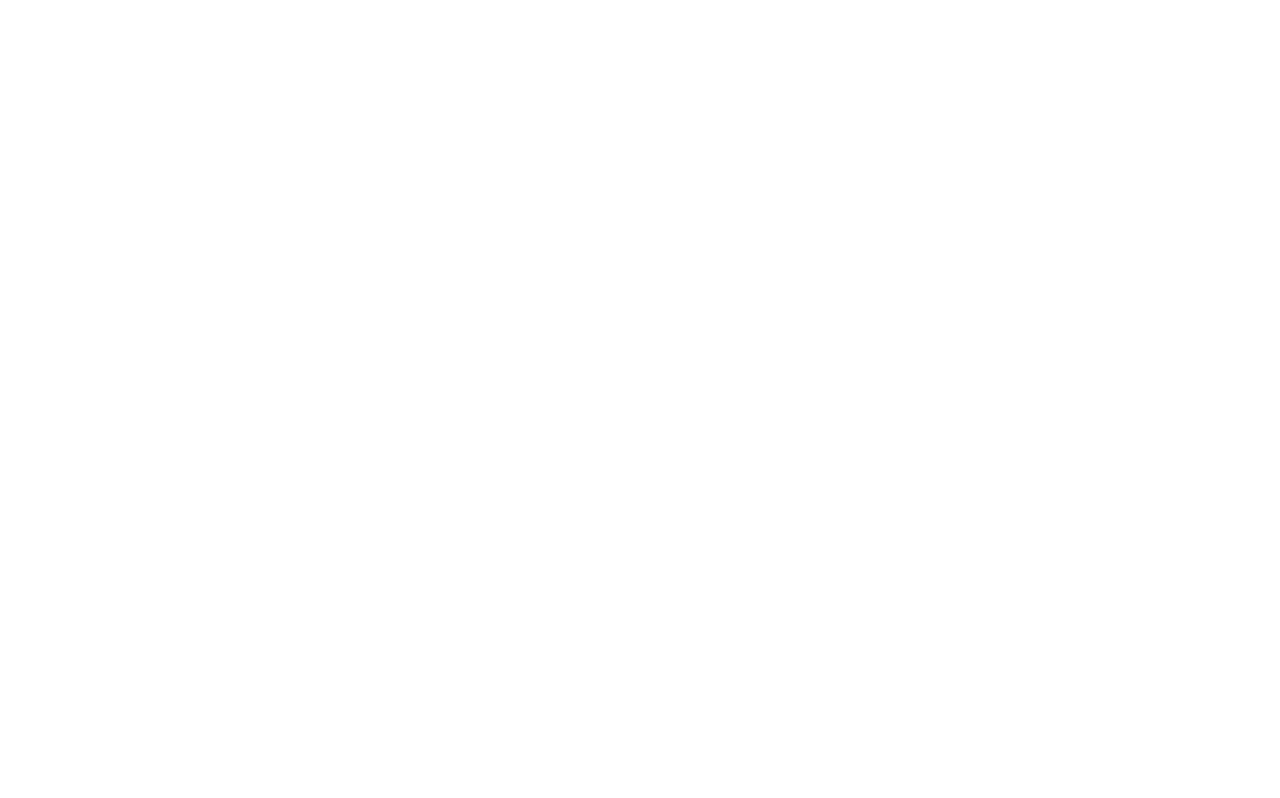
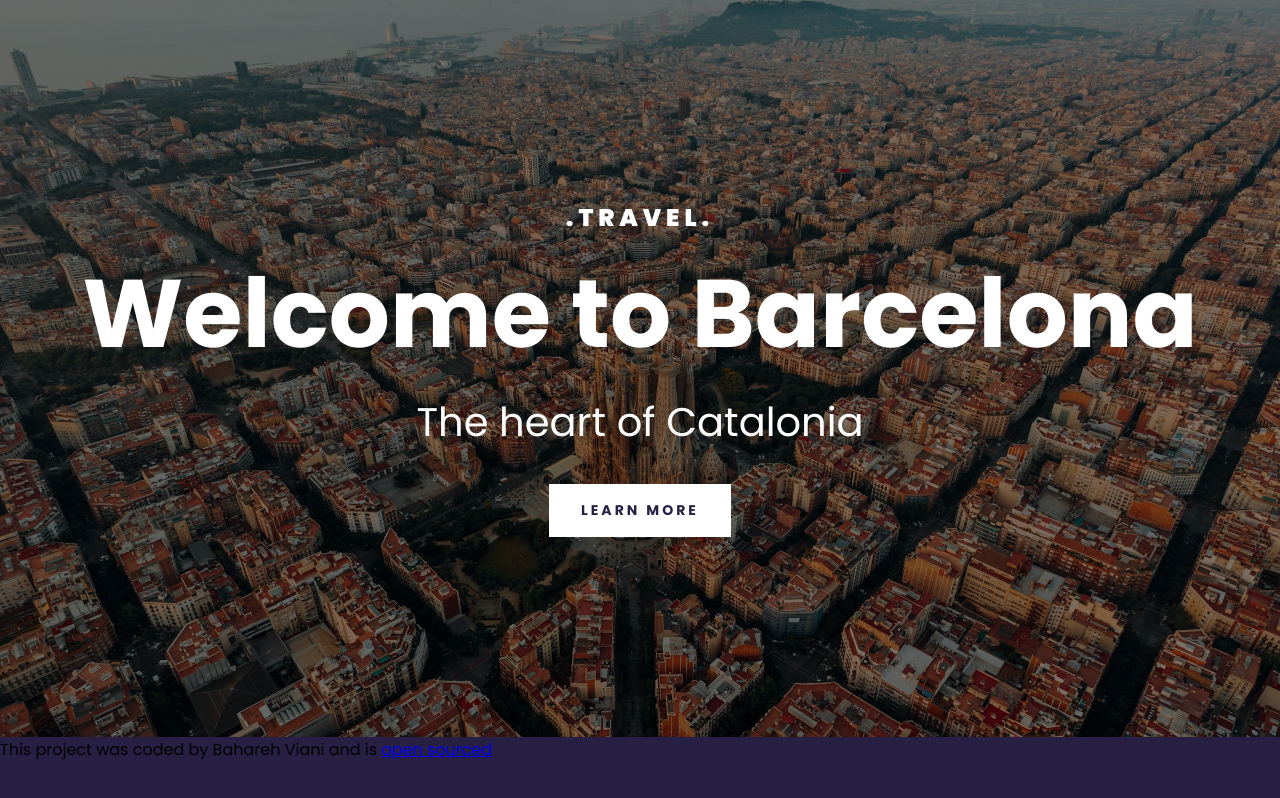
Before and after one commit to BaharehViani/barcelona-travel, a plain HTML site: page index.html in a window 1280 px wide. Drawn offline with Linux system fonts and the light colour scheme.

Commit message:
header added

```diff
--- a/index.html
+++ b/index.html
@@ -1,12 +1,32 @@
 <!DOCTYPE html>
 <html lang="en">
-<head>
-    <meta charset="UTF-8">
-    <meta name="viewport" content="width=device-width, initial-scale=1.0">
-    <link rel="stylesheet" href="src/style.css">
-    <title>Travel</title>
-</head>
-<body>
-
-</body>
+  <head>
+    <meta charset="UTF-8" />
+    <meta http-equiv="X-UA-Compatible" content="IE=edge" />
+    <meta name="viewport" content="width=device-width, initial-scale=1.0" />
+    <link rel="preconnect" href="https://fonts.googleapis.com" />
+    <link rel="preconnect" href="https://fonts.gstatic.com" crossorigin />
+    <link
+      href="https://fonts.googleapis.com/css2?family=Poppins:ital,wght@0,100;0,200;0,300;0,400;0,500;0,600;0,700;0,800;0,900;1,100;1,200;1,300;1,400;1,500;1,600;1,700;1,800;1,900&display=swap"
+      rel="stylesheet"
+    />
+    <link rel="stylesheet" href="src/styles.css" />
+    <title>Welcome to Barcelona</title>
+  </head>
+  <body>
+    <div class="container">
+      <header>
+        <h3>.TRAVEL.</h3>
+        <h1>Welcome to Barcelona</h1>
+        <h2>The heart of Catalonia</h2>
+        <a href="#more">Learn more</a>
+      </header>
+      <footer>
+        This project was coded by Bahareh Viani and is
+        <a href="https://github.com/BaharehViani/travel" target="_blank">
+          open sourced</a
+        >
+      </footer>
+    </div>
+  </body>
 </html>
--- /dev/null
+++ b/src/styles.css
@@ -0,0 +1,76 @@
+body {
+  font-family: "Poppins", sans-serif;
+  background: #272044;
+  margin: 0;
+  padding: 0;
+}
+
+.container {
+  max-width: 1400px;
+  margin: 0 auto;
+}
+
+header {
+  background-image: linear-gradient(rgba(0, 0, 0, 0.5), rgba(0, 0, 0, 0.5)),
+    url("../images/barcelona-above.jpg");
+  background-repeat: no-repeat;
+  background-size: cover;
+  color: white;
+  text-align: center;
+  padding: 200px 0;
+}
+
+header h1 {
+  font-weight: 700;
+  font-size: 96px;
+  line-height: 1;
+  margin: 30px 0;
+}
+
+header h2 {
+  font-weight: 400;
+  font-size: 40px;
+  line-height: 1.5;
+  margin: 0;
+}
+
+header h3 {
+  font-weight: 900;
+  font-size: 24px;
+  line-height: 1.5;
+  letter-spacing: 5px;
+  margin: 0;
+}
+
+header a {
+  font-weight: 700;
+  font-size: 14px;
+  line-height: 1.5;
+  text-align: center;
+  color: #272044;
+  padding: 16px 32px;
+  margin-top: 32px;
+  display: inline-block;
+  letter-spacing: 3px;
+  text-decoration: none;
+  text-transform: uppercase;
+  background: white;
+}
+
+@media (max-width: 900px) {
+  header {
+    padding: 60px 0;
+  }
+
+  header h1 {
+    font-size: 48px;
+  }
+
+  header h2 {
+    font-size: 20px;
+  }
+
+  header h3 {
+    font-size: 12px;
+  }
+}
```
Also changed, not shown: images/barcelona-above.jpg (added), src/style.css (deleted).
